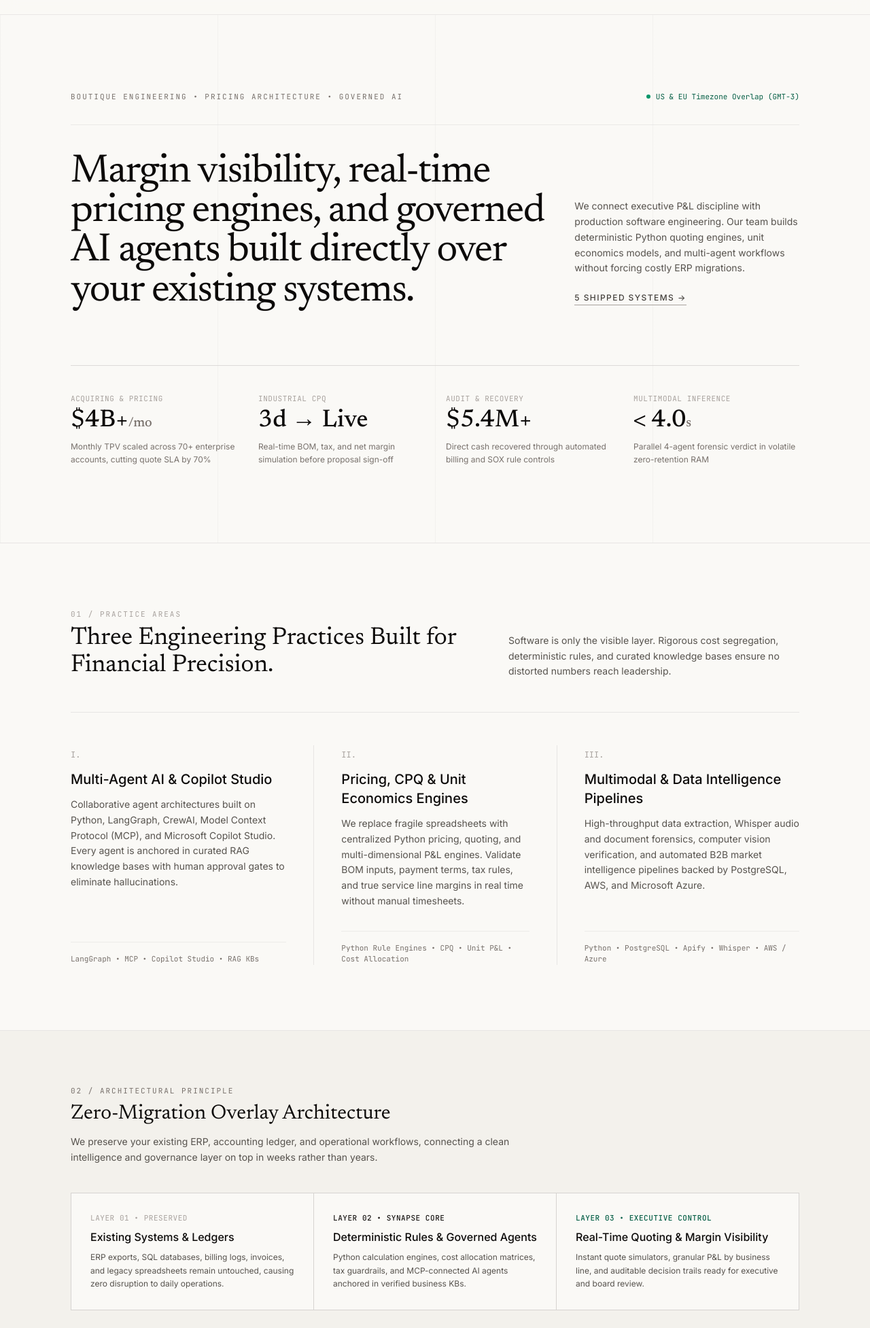
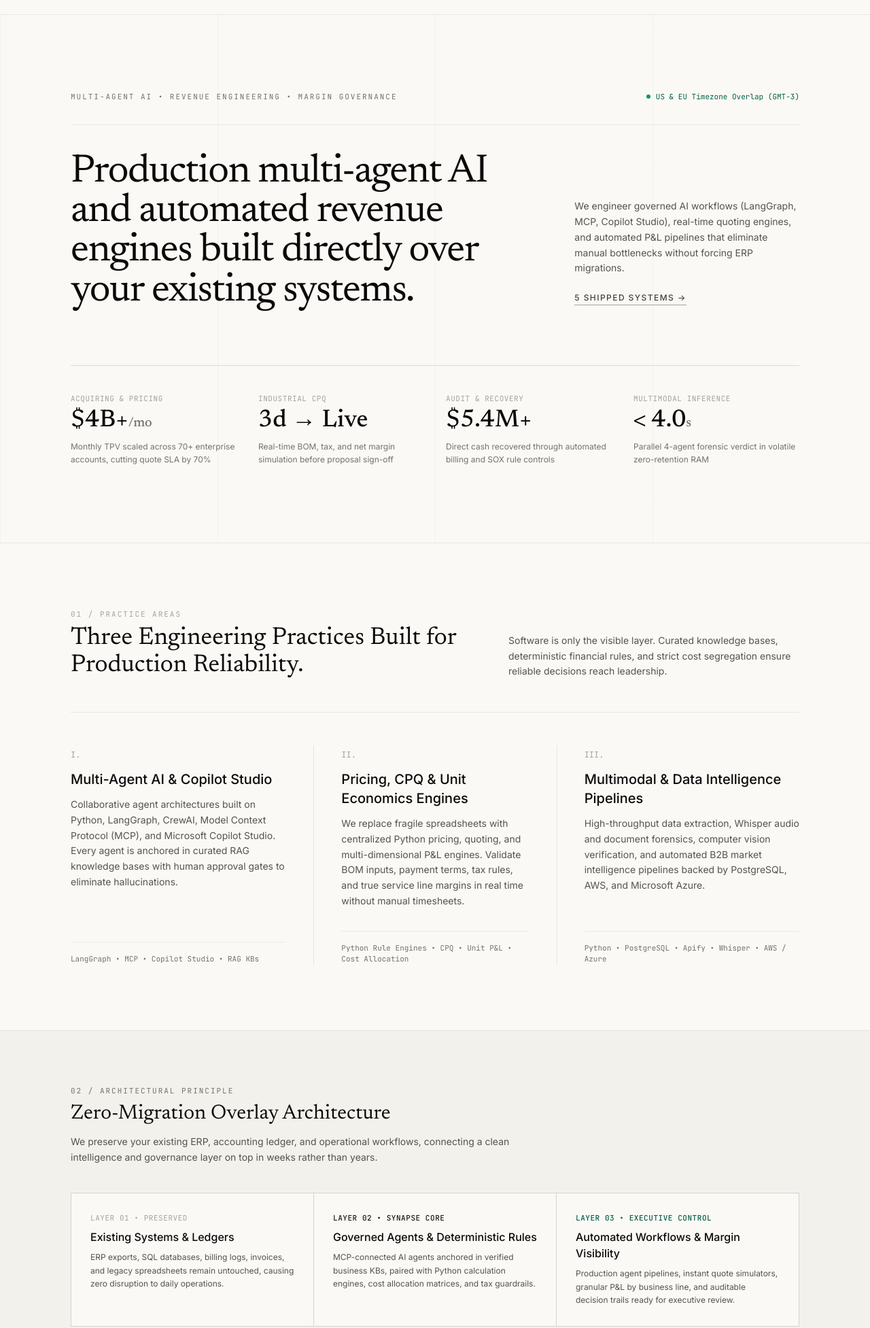
Before and after one commit to synapseconsulting-ai/synapseconsulting-ai.github.io, a plain HTML site: page index.html in a window 1280 px wide. Shown: the part 43-1996 px from the top of the page at 68% size. Drawn offline with nearby package versions, Linux system fonts and the light colour scheme.

Commit message:
Update index.html

```diff
--- a/index.html
+++ b/index.html
@@ -3,8 +3,8 @@
 <head>
   <meta charset="UTF-8" />
   <meta name="viewport" content="width=device-width, initial-scale=1.0" />
-  <title>Synapse Business Consulting | AI Engineering, Pricing Engines & Margin Governance</title>
-  <meta name="description" content="Boutique consulting led by senior partners: Multi-Agent AI (LangGraph, MCP, Copilot Studio), Real-Time Pricing & Quoting Engines, Unit Economics P&L Models, and Zero-Migration Analytical Automation." />
+  <title>Synapse Business Consulting | Multi-Agent AI, Revenue Engines & Margin Governance</title>
+  <meta name="description" content="Boutique engineering and consulting led by senior partners: Production Multi-Agent AI (LangGraph, MCP, Copilot Studio), Real-Time Pricing & Quoting Engines, Unit Economics P&L Models, and Zero-Migration Analytical Automation." />
   <script src="https://cdn.tailwindcss.com"></script>
   <link rel="preconnect" href="https://fonts.googleapis.com">
   <link rel="preconnect" href="https://fonts.gstatic.com" crossorigin>
@@ -51,7 +51,7 @@
     <div class="max-w-6xl mx-auto px-6 md:px-10">
       <div class="flex flex-wrap items-center justify-between gap-4 pb-8 border-b border-stone-200/80">
         <p class="mono text-[11px] uppercase tracking-[0.18em] text-stone-500">
-          Boutique Engineering • Pricing Architecture • Governed AI
+          Multi-Agent AI • Revenue Engineering • Margin Governance
         </p>
         <p class="mono text-[11px] text-emerald-800 flex items-center gap-2">
           <span class="w-1.5 h-1.5 rounded-full bg-emerald-600"></span>
@@ -62,12 +62,12 @@
       <div class="mt-10 grid lg:grid-cols-12 gap-10 items-end">
         <div class="lg:col-span-8">
           <h1 class="serif text-4xl sm:text-5xl md:text-[3.65rem] font-normal tracking-tight text-stone-950 leading-[1.06]">
-            Margin visibility, real-time pricing engines, and governed AI agents built directly over your existing systems.
+            Production multi-agent AI and automated revenue engines built directly over your existing systems.
           </h1>
         </div>
         <div class="lg:col-span-4 lg:pb-2">
           <p class="text-sm text-stone-600 leading-relaxed">
-            We connect executive P&amp;L discipline with production software engineering. Our team builds deterministic Python quoting engines, unit economics models, and multi-agent workflows without forcing costly ERP migrations.
+            We engineer governed AI workflows (LangGraph, MCP, Copilot Studio), real-time quoting engines, and automated P&amp;L pipelines that eliminate manual bottlenecks without forcing ERP migrations.
           </p>
           <div class="mt-6 flex flex-wrap items-center gap-5">
             <a href="#cases" class="text-xs font-medium uppercase tracking-[0.12em] text-stone-700 hover:text-stone-950 border-b border-stone-400 pb-0.5 transition">
@@ -110,12 +110,12 @@
         <div class="lg:col-span-7">
           <p class="mono text-[11px] uppercase tracking-[0.18em] text-stone-400">01 / Practice Areas</p>
           <h2 class="serif mt-2 text-3xl md:text-4xl font-normal text-stone-950">
-            Three Engineering Practices Built for Financial Precision.
+            Three Engineering Practices Built for Production Reliability.
           </h2>
         </div>
         <div class="lg:col-span-5 lg:self-end">
           <p class="text-sm text-stone-600 leading-relaxed">
-            Software is only the visible layer. Rigorous cost segregation, deterministic rules, and curated knowledge bases ensure no distorted numbers reach leadership.
+            Software is only the visible layer. Curated knowledge bases, deterministic financial rules, and strict cost segregation ensure reliable decisions reach leadership.
           </p>
         </div>
       </div>
@@ -184,16 +184,16 @@
         </div>
         <div class="bg-[#FAF9F6] p-7">
           <div class="mono text-[11px] uppercase tracking-wider text-stone-900 font-medium">Layer 02 • Synapse Core</div>
-          <h3 class="mt-2 font-medium text-stone-950">Deterministic Rules &amp; Governed Agents</h3>
+          <h3 class="mt-2 font-medium text-stone-950">Governed Agents &amp; Deterministic Rules</h3>
           <p class="mt-2 text-xs text-stone-600 leading-relaxed">
-            Python calculation engines, cost allocation matrices, tax guardrails, and MCP-connected AI agents anchored in verified business KBs.
+            MCP-connected AI agents anchored in verified business KBs, paired with Python calculation engines, cost allocation matrices, and tax guardrails.
           </p>
         </div>
         <div class="bg-[#FAF9F6] p-7">
           <div class="mono text-[11px] uppercase tracking-wider text-emerald-800 font-medium">Layer 03 • Executive Control</div>
-          <h3 class="mt-2 font-medium text-stone-950">Real-Time Quoting &amp; Margin Visibility</h3>
+          <h3 class="mt-2 font-medium text-stone-950">Automated Workflows &amp; Margin Visibility</h3>
           <p class="mt-2 text-xs text-stone-600 leading-relaxed">
-            Instant quote simulators, granular P&amp;L by business line, and auditable decision trails ready for executive and board review.
+            Production agent pipelines, instant quote simulators, granular P&amp;L by business line, and auditable decision trails ready for executive review.
           </p>
         </div>
       </div>
@@ -229,6 +229,19 @@
         <article class="py-9 grid md:grid-cols-12 gap-6 items-start">
           <div class="md:col-span-1 mono text-xs text-stone-400 pt-1">02</div>
           <div class="md:col-span-4">
+            <span class="mono text-[11px] uppercase tracking-wider text-stone-400">Real-Time Fraud Forensics • CheckGolpe.ai</span>
+            <h3 class="mt-1.5 text-lg font-medium text-stone-950">Sub-4s Multimodal Agent Orchestration</h3>
+            <p class="mt-2.5 mono text-xs text-emerald-800">&lt; 4s verdict • Zero-retention RAM (GDPR/LGPD)</p>
+          </div>
+          <div class="md:col-span-7 text-sm text-stone-600 leading-relaxed">
+            Engineered a parallel four-agent Python pipeline (Computer Vision OCR, Audio Forensics, Domain/Registry Validator, and Arbiter Judge) processing screenshots, voice notes, and payment slips strictly in volatile RAM with immediate post-verdict disposal.
+          </div>
+        </article>
+
+        <!-- Case 03 -->
+        <article class="py-9 grid md:grid-cols-12 gap-6 items-start">
+          <div class="md:col-span-1 mono text-xs text-stone-400 pt-1">03</div>
+          <div class="md:col-span-4">
             <span class="mono text-[11px] uppercase tracking-wider text-stone-400">Industrial Manufacturing • Synapse Engine</span>
             <h3 class="mt-1.5 text-lg font-medium text-stone-950">Real-Time Quoting, Tax &amp; Net Margin Engine</h3>
             <p class="mt-2.5 mono text-xs text-emerald-800">Quote cycle cut from 3 days to real-time</p>
@@ -238,9 +251,9 @@
           </div>
         </article>
 
-        <!-- Case 03 -->
+        <!-- Case 04 -->
         <article class="py-9 grid md:grid-cols-12 gap-6 items-start">
-          <div class="md:col-span-1 mono text-xs text-stone-400 pt-1">03</div>
+          <div class="md:col-span-1 mono text-xs text-stone-400 pt-1">04</div>
           <div class="md:col-span-4">
             <span class="mono text-[11px] uppercase tracking-wider text-stone-400">B2B Tech &amp; Loyalty Platform • Synapse</span>
             <h3 class="mt-1.5 text-lg font-medium text-stone-950">Multi-Dimensional P&amp;L &amp; Unit Economics Engine</h3>
@@ -248,19 +261,6 @@
           </div>
           <div class="md:col-span-7 text-sm text-stone-600 leading-relaxed">
             Engineered an algorithmic cost allocation and 14-line managerial P&amp;L engine across 6 business pillars, 10 service lines, and 110+ projects without imposing manual timesheets. Consolidated 3,581 cash ledger entries into 668 deterministic allocation rules, uncovering +$720K in cash-generating units while isolating -$325K in margin-bleeding lines (including cloud hosting running at 2x service revenue) to guide immediate repricing.
-          </div>
-        </article>
-
-        <!-- Case 04 -->
-        <article class="py-9 grid md:grid-cols-12 gap-6 items-start">
-          <div class="md:col-span-1 mono text-xs text-stone-400 pt-1">04</div>
-          <div class="md:col-span-4">
-            <span class="mono text-[11px] uppercase tracking-wider text-stone-400">Real-Time Fraud Forensics • CheckGolpe.ai</span>
-            <h3 class="mt-1.5 text-lg font-medium text-stone-950">Sub-4s Multimodal Agent Orchestration</h3>
-            <p class="mt-2.5 mono text-xs text-emerald-800">&lt; 4s verdict • Zero-retention RAM (GDPR/LGPD)</p>
-          </div>
-          <div class="md:col-span-7 text-sm text-stone-600 leading-relaxed">
-            Engineered a parallel four-agent Python pipeline (Computer Vision OCR, Audio Forensics, Domain/Registry Validator, and Arbiter Judge) processing screenshots, voice notes, and payment slips strictly in volatile RAM with immediate post-verdict disposal.
           </div>
         </article>
 
@@ -289,7 +289,7 @@
           Direct Partner Execution. No Junior Handoffs.
         </h2>
         <p class="mt-3 text-sm text-stone-600 leading-relaxed">
-          Every engagement is architected and delivered directly by our founding partners, uniting corporate P&amp;L governance with hands-on AI and data engineering.
+          Every engagement is architected and delivered directly by our founding partners, uniting hands-on AI and data engineering with corporate P&amp;L discipline.
         </p>
       </div>
 
```
